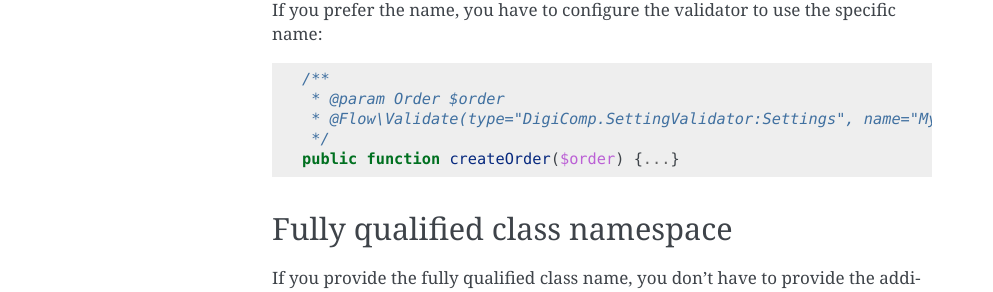
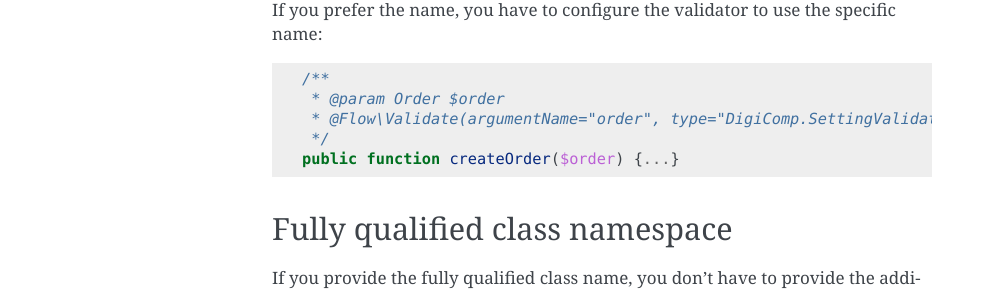
Before and after one commit to digital-competence/DigiComp.SettingValidator, a Sphinx documentation site: the page built from Documentation/source/usage.rst, in a window 1280 px wide. Shown: the part 1075-1367 px from the top of the page, without its empty margins (148-1141 px from the left). Built offline with Sphinx 7.4.7, drawn with Linux system fonts in a browser that asks for light colours.

Commit message:
BUGFIX: Fix wrong documentation
* As name is an option and has to be provided as an option

```diff
--- a/Documentation/source/usage.rst
+++ b/Documentation/source/usage.rst
@@ -36,7 +36,7 @@
 
     /**
      * @param Order $order
-     * @Flow\Validate(type="DigiComp.SettingValidator:Settings", name="MyCustomName")
+     * @Flow\Validate(argumentName="order", type="DigiComp.SettingValidator:Settings", options={"name"="MyCustomName"})
      */
     public function createOrder($order) {...}
 
```
